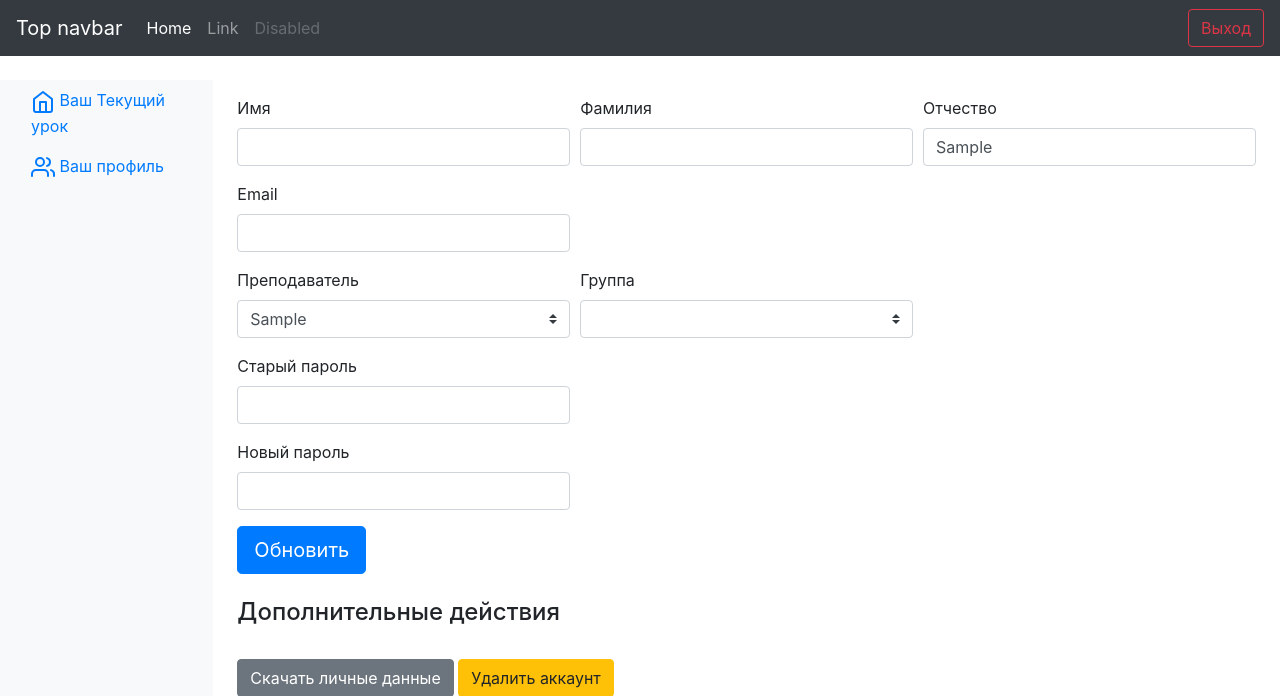
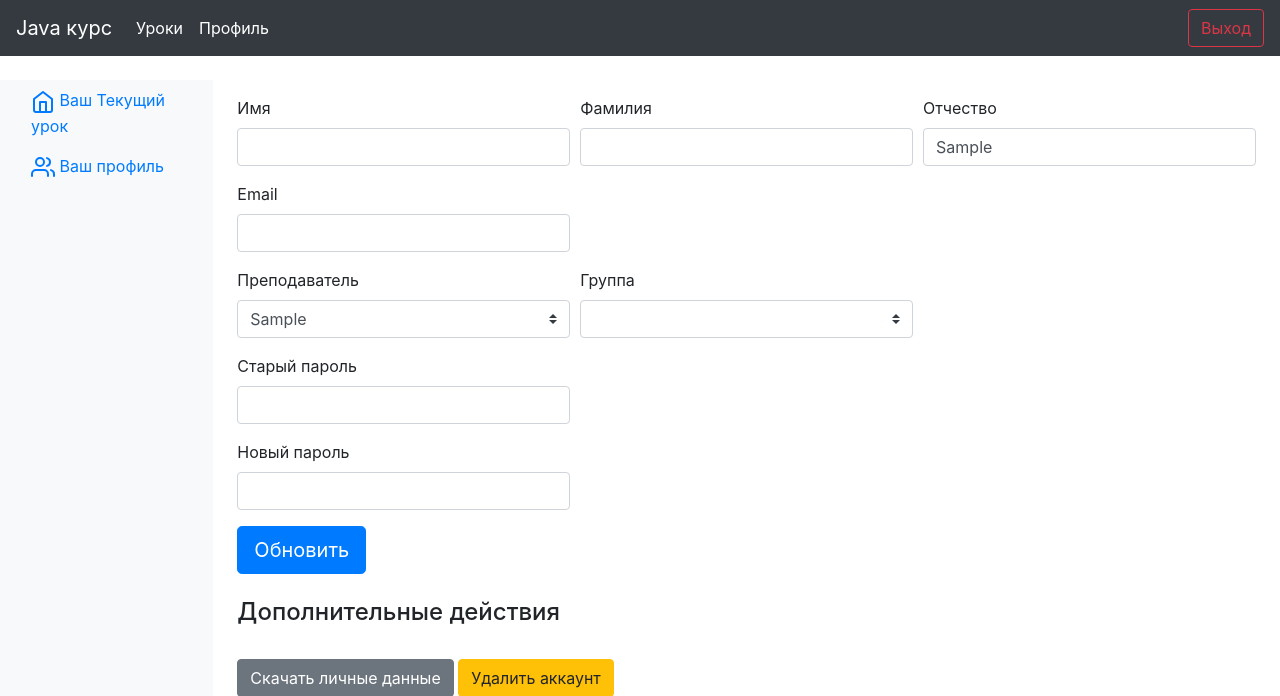
Before and after one commit to antoshayastreb/JavaCourse, a PHP site: page /UserDashboard.php?do=UDEditProfile in a window 1280 px wide. Shown: the top 696 px of the page. Run offline with PHP 8.4, Linux system fonts and the light colour scheme; the visitor is signed in with stand-in values (Sample User, id 1); tables that the repository leaves empty or names only in its code hold one stand-in row (values such as "Sample post"); data that the repository does not hold is empty; some libraries are stand-ins or nearby versions.

Commit message:
Навбар выглядит нормально

```diff
--- a/UserDashboard.php
+++ b/UserDashboard.php
@@ -247,20 +247,17 @@
 
 
 <nav class="navbar navbar-expand-md navbar-dark bg-dark mb-4">
-    <a class="navbar-brand" href="#">Top navbar</a>
+    <a class="navbar-brand" href="#">Java курс</a>
         <button class="navbar-toggler" type="button" data-toggle="collapse" data-target="#navbarCollapse" aria-controls="navbarCollapse" aria-expanded="false" aria-label="Toggle navigation">
             <span class="navbar-toggler-icon"></span>
         </button>
     <div class="collapse navbar-collapse" id="navbarCollapse">
         <ul class="navbar-nav mr-auto">
             <li class="nav-item active">
-                <a class="nav-link" href="#">Home <span class="sr-only">(current)</span></a>
+                <a class="nav-link" href="UserDashboard.php">Уроки</a>
             </li>
-            <li class="nav-item">
-                <a class="nav-link" href="#">Link</a>
-            </li>
-            <li class="nav-item">
-                <a class="nav-link disabled" href="#">Disabled</a>
+            <li class="nav-item active">
+                <a class="nav-link" href="UserDashboard.php?do=UDEditProfile">Профиль</a>
             </li>
         </ul>
         <button class="btn btn-outline-danger my-2 my-sm-0" onClick='location.href="Enter.php?do=logout"'>Выход</button>
```
